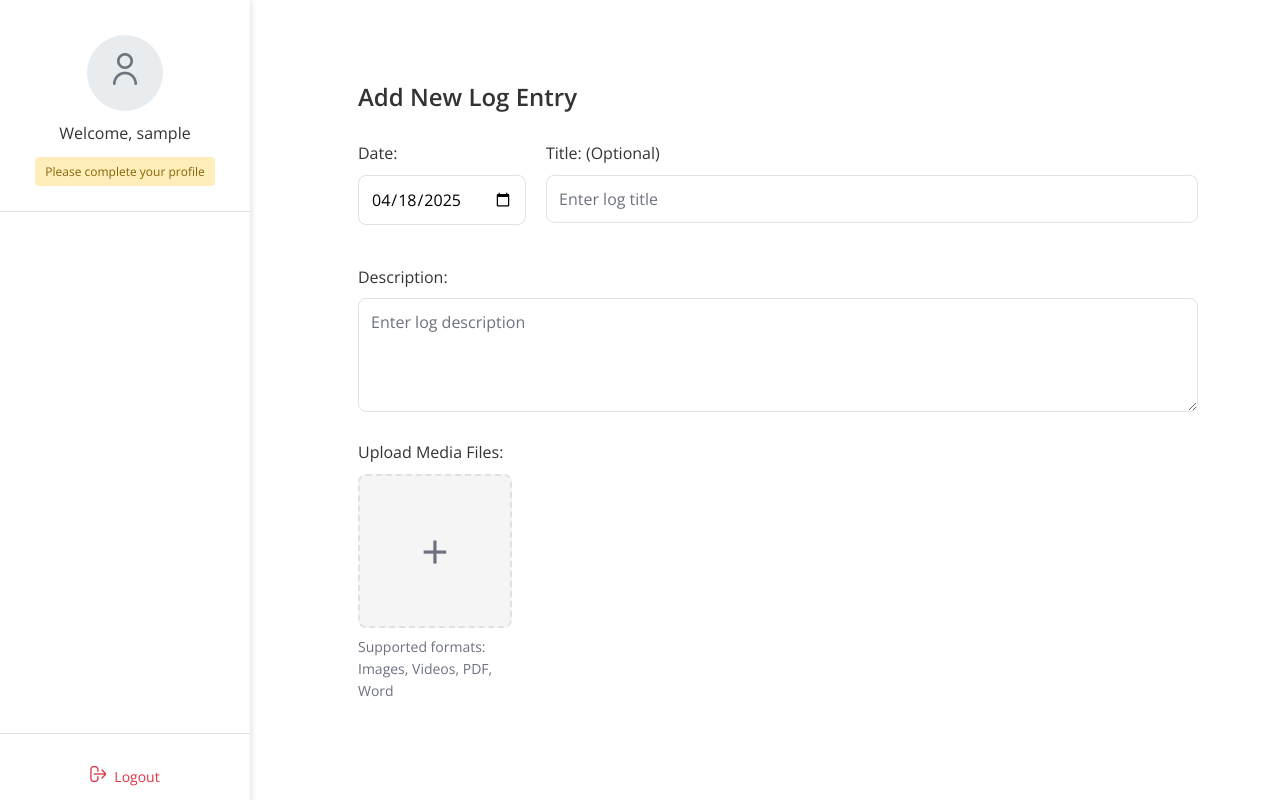
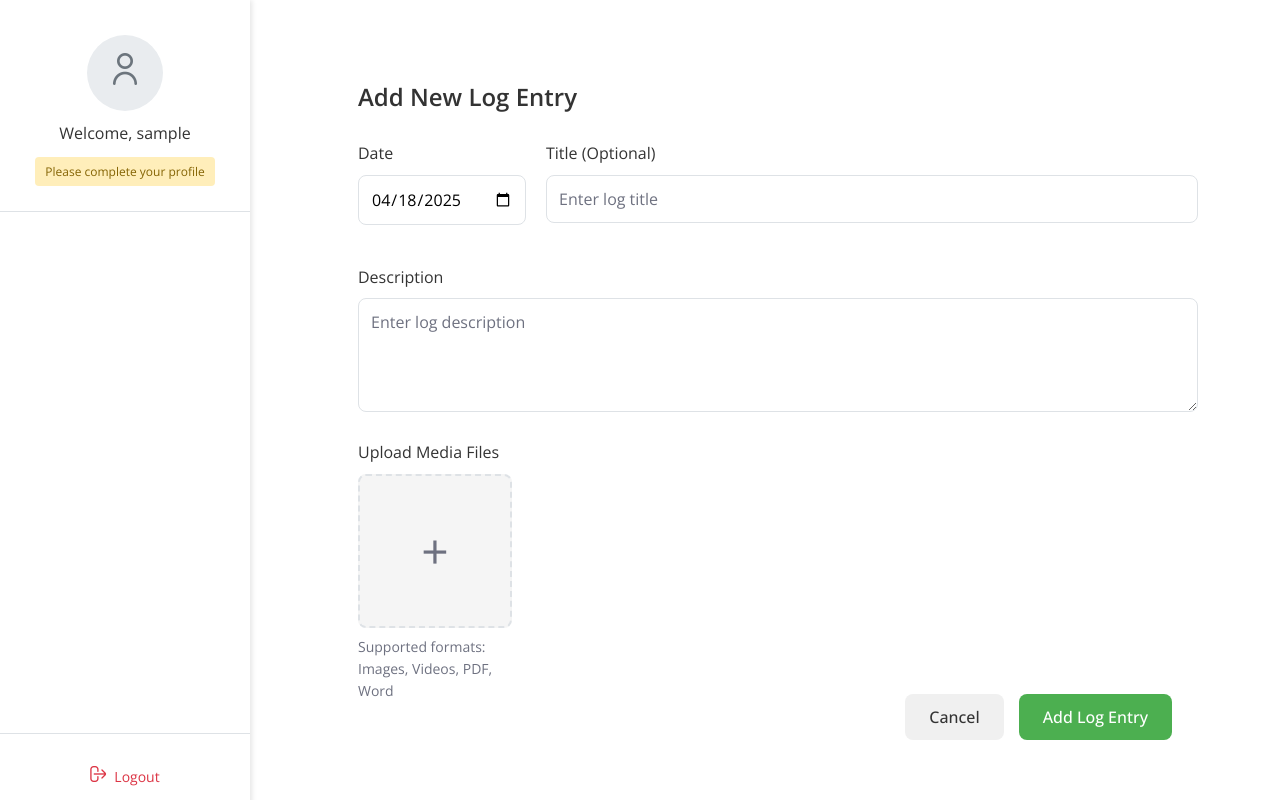
Before and after one commit to Eunice-Foo/SMMTC-Digital-Logbook, a PHP site: page /add_new_log.php in a window 1280 px wide. Run offline with PHP 8.4, Linux system fonts and the light colour scheme; the visitor is signed in with stand-in values (Sample User, id 1); some libraries are stand-ins or nearby versions.

Commit message:
Fix add log entry button

```diff
--- a/add_new_log.php
+++ b/add_new_log.php
@@ -150,7 +150,8 @@ $stmt = $conn->prepare("
             'date' => date('Y-m-d'),
             'time' => date('H:i'),
             'mediaFiles' => [],
-            'isEdit' => false
+            'isEdit' => false,
+            'showCustomButtons' => true // Add this parameter to use custom buttons
         ]);
         ?>
 
@@ -176,6 +177,11 @@ $stmt = $conn->prepare("
                 // This will call the uploadFiles function from media_preview.js
                 uploadFiles(event);
             });
+
+            // Add event handler for the cancel button
+            document.querySelector('.cancel-btn').addEventListener('click', function() {
+                window.location.href = 'logbook.php';
+            });
         });
     </script>
 </body>
--- a/components/log_entry_form.php
+++ b/components/log_entry_form.php
@@ -1,23 +1,28 @@
 <?php
-function renderLogEntryForm($formData = null, $isEdit = false) {
+function renderLogEntryForm($formData = null) {
     $currentDate = date('Y-m-d');
     $currentTime = date('H:i', strtotime('+8 hours')); // UTC+8
 
     // Set default values or use existing data
-    $title = $isEdit ? $formData['entry_title'] : '';
-    $description = $isEdit ? $formData['entry_description'] : '';
-    $date = $isEdit ? $formData['entry_date'] : $currentDate;
-    $mediaFiles = $isEdit ? $formData['media_files'] : [];
+    $title = isset($formData['title']) ? $formData['title'] : '';
+    $description = isset($formData['description']) ? $formData['description'] : '';
+    $date = isset($formData['date']) ? $formData['date'] : $currentDate;
+    $mediaFiles = isset($formData['mediaFiles']) ? $formData['mediaFiles'] : [];
+    $isEdit = isset($formData['isEdit']) ? $formData['isEdit'] : false;
+    $showCustomButtons = isset($formData['showCustomButtons']) ? $formData['showCustomButtons'] : false;
 
     // If it's a new entry, set the current time
     if (!$isEdit) {
         $_SESSION['entry_time'] = $currentTime;
     }
+
+    $formId = $isEdit ? 'editLogForm' : 'addLogForm';
     ?>
 
+    <form id="<?php echo $formId; ?>" action="<?php echo $isEdit ? 'edit_log.php?id=' . $_GET['id'] : 'add_new_log.php'; ?>" method="POST" enctype="multipart/form-data">
         <div class="form-header">
             <div class="form-group">
-            <label for="date">Date:</label>
+                <label for="date">Date</label>
                 <input type="date"
                        id="date"
                        name="date"
@@ -26,7 +31,7 @@ function renderLogEntryForm($formData = null, $isEdit = false) {
             </div>
 
             <div class="form-group">
-            <label for="title">Title: (Optional)</label>
+                <label for="title">Title (Optional)</label>
                 <input type="text"
                        id="title"
                        name="title"
@@ -36,7 +41,7 @@ function renderLogEntryForm($formData = null, $isEdit = false) {
         </div>
 
         <div class="form-group">
-        <label for="description">Description:</label>
+            <label for="description">Description</label>
             <textarea id="description"
                       name="description"
                       rows="4"
@@ -45,7 +50,7 @@ function renderLogEntryForm($formData = null, $isEdit = false) {
         </div>
 
         <div class="form-group">
-        <label for="media">Upload Media Files:</label>
+            <label for="media">Upload Media Files</label>
             <?php
             require_once 'components/media_upload_button.php';
             renderMediaUploadButton();
@@ -84,6 +89,19 @@ function renderLogEntryForm($formData = null, $isEdit = false) {
                 ?>
             </div>
         </div>
+
+        <input type="hidden" name="time" value="<?php echo isset($formData['time']) ? $formData['time'] : $currentTime; ?>">
+
+        <!-- Form buttons container with right alignment -->
+        <div class="form-buttons">
+            <?php if ($showCustomButtons): ?>
+                <button type="button" class="cancel-btn">Cancel</button>
+                <button type="submit" class="submit-btn">Add Log Entry</button>
+            <?php else: ?>
+                <button type="submit" class="submit-button"><?php echo $isEdit ? 'Save Changes' : 'Add Log Entry'; ?></button>
+            <?php endif; ?>
+        </div>
+    </form>
     <?php
 }
 ?>
--- a/css/log_form.css
+++ b/css/log_form.css
@@ -159,30 +159,44 @@ select {
     margin-top: 20px;
 }
 
-.cancel-btn {
-    padding: 10px 20px;
-    background-color: #f0f0f0;
-    color: #333;
-    border: none;
-    border-radius: 4px;
-    cursor: pointer;
-    text-decoration: none;
-    display: inline-flex;
-    align-items: center;
-    justify-content: center;
+/* Form buttons container */
+.form-buttons {
+    display: flex;
+    justify-content: flex-end;
+    gap: 15px;
+    margin-top: 30px;
 }
 
+/* Submit button */
 .submit-btn {
-    padding: 10px 20px;
     background-color: var(--primary-color);
     color: white;
+    padding: 12px 24px;
     border: none;
-    border-radius: 4px;
+    border-radius: 8px;
     cursor: pointer;
+    font-family: var(--font-primary);
+    font-size: 16px;
+    font-weight: 500;
+    transition: background-color 0.3s ease;
 }
 
 .submit-btn:hover {
     background-color: var(--primary-hover);
+}
+
+/* Cancel button */
+.cancel-btn {
+    background-color: #f0f0f0;
+    color: #333;
+    padding: 12px 24px;
+    border: none;
+    border-radius: 8px;
+    cursor: pointer;
+    font-family: var(--font-primary);
+    font-size: 16px;
+    font-weight: 500;
+    transition: background-color 0.3s ease;
 }
 
 .cancel-btn:hover {
```
Lines whose indentation alone changed are shown as unchanged.
